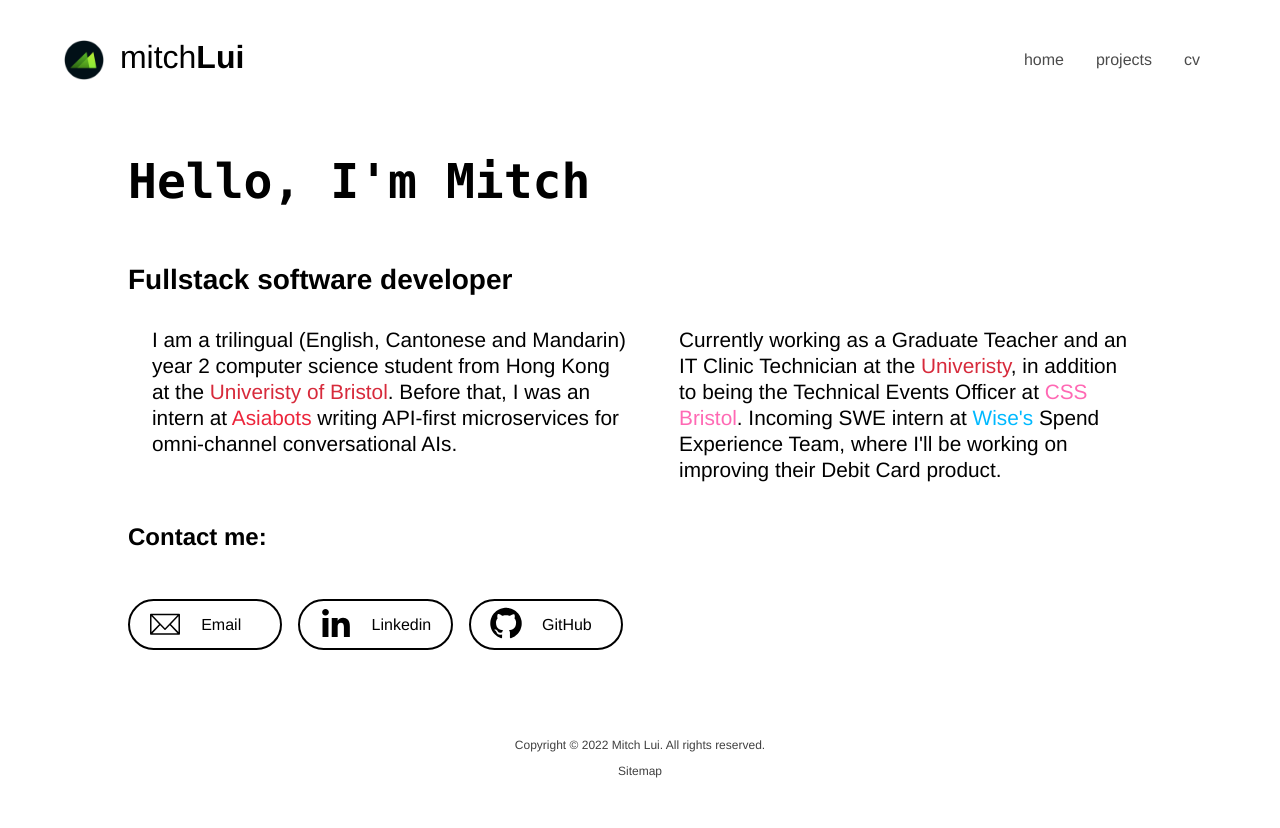
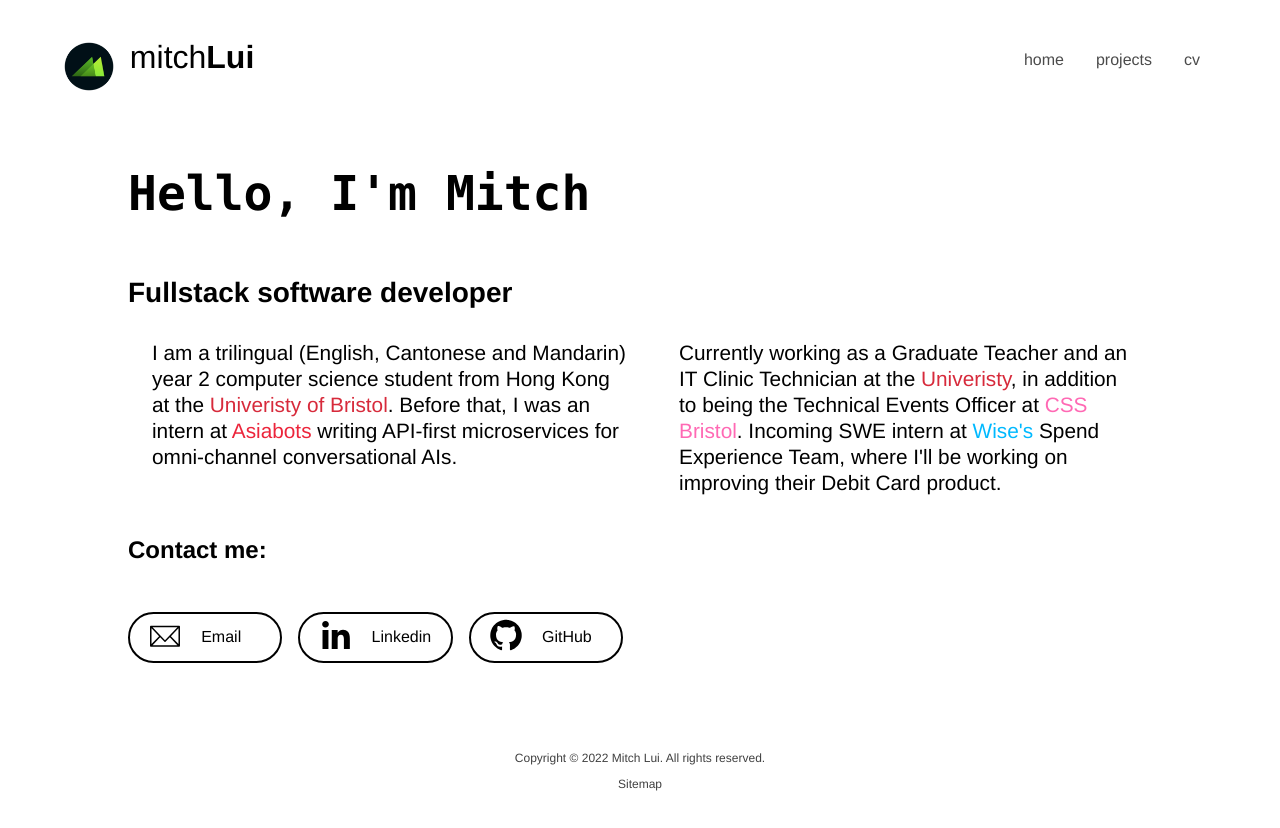
Before and after one commit to mitchLui/website, a React (Create React App) app in the folder client/: page / in a window 1280 px wide. Shown: the top 828 px of the page. Built offline with nearby package versions, Linux system fonts and the light colour scheme.

Commit message:
constant

```diff
--- a/client/src/components/NavBar/navbar.css
+++ b/client/src/components/NavBar/navbar.css
@@ -25,9 +25,9 @@
     font-weight: bold;
 }
 .logo-graphic{
-    margin: 1.4rem 0;
+    margin: 24px 0;
     padding-right: 1rem;
-    width: 12%;
+    width: 15%;
     float: left;
 }
 
```
